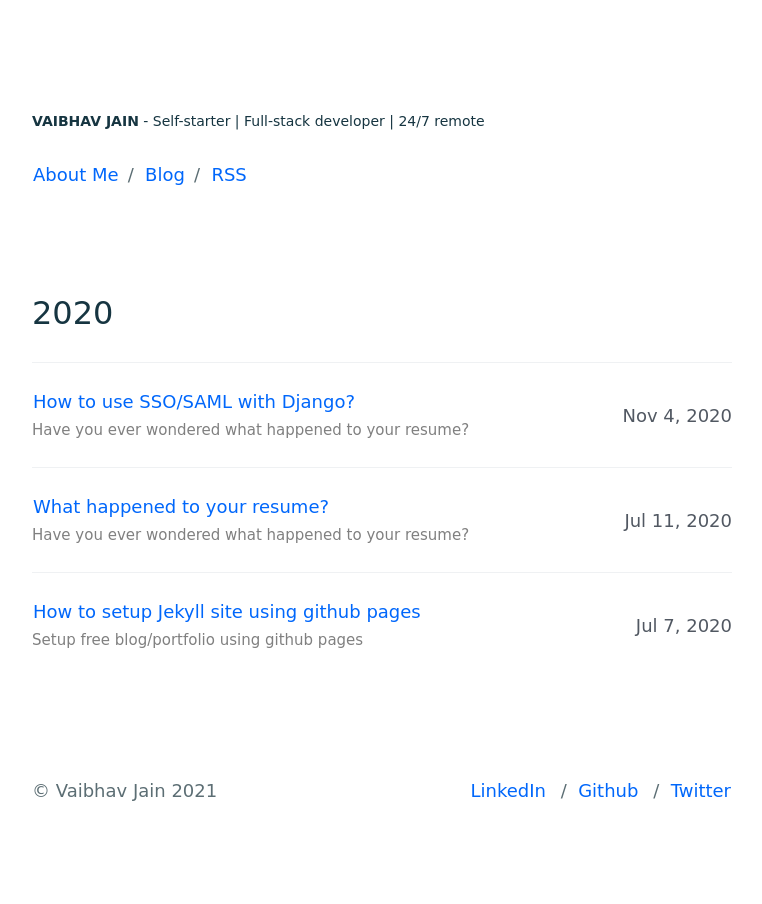
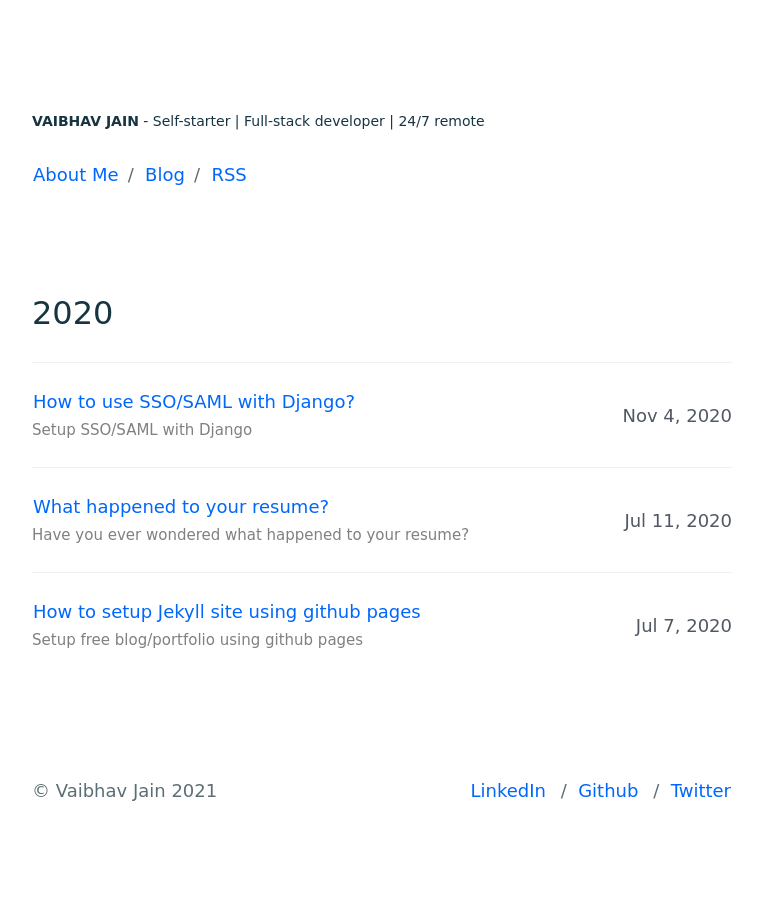
Before and after one commit to vaibhav-jain/vaibhav-jain.github.io, a Jekyll site: the page built from _pages/blog.html, in a window 1280 px wide. Shown: the whole page, without its empty margins (258-1020 px from the left). Built offline with Jekyll 4.4.1, drawn with Linux system fonts in a browser that asks for light colours.

Commit message:
Fixed post

```diff
--- a/_posts/2020-11-04-how-to-use-sso-with-django.md
+++ b/_posts/2020-11-04-how-to-use-sso-with-django.md
@@ -2,13 +2,13 @@
 layout: post
 comments: true
 author: Vaibhav Jain
-tag: ["SSO", "Django", "Python", "SAML"]
-image: "/../assets/img/What-Happened-While-Your-Resume-Was-Sleeping.png"
-description: "Have you ever wondered what happened to your resume?"
+tag: ["SSO", "Django", "Python", "SAML", "onelogin"]
+image: "/../assets/img/saml_flow.png"
+description: "Setup SSO/SAML with Django"
 title: "How to use SSO/SAML with Django?"
 ---
 
-![resume](/../assets/img/saml_flow.png)
+![saml](/../assets/img/saml_flow.png)
 
 • **What is SSO/SAML?**
 
```
Also changed, not shown: _drafts/2021-03-21-setup-idp.md (added).
